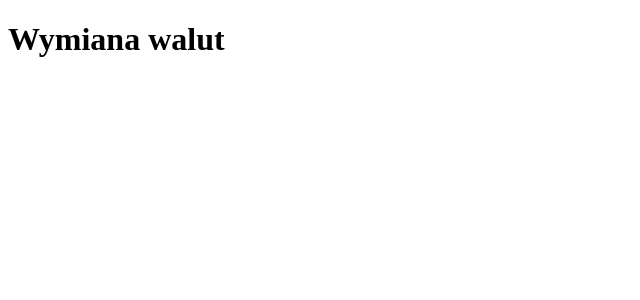
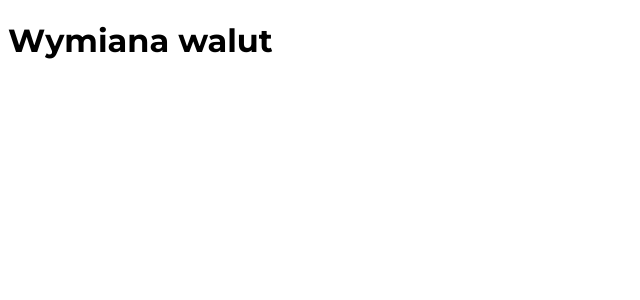
Before and after one commit to pawl0wski/CurrencyExchange, a React (Vite) app: page / in a window 1280 px wide. Shown: the top 300 px of the page, without its empty margins (0-640 px from the left). Built offline with nearby package versions, Linux system fonts and the light colour scheme.

Commit message:
Add Montserrat and Roboto fonts

```diff
--- a/index.html
+++ b/index.html
@@ -3,6 +3,9 @@
   <head>
     <meta charset="UTF-8" />
     <meta name="viewport" content="width=device-width, initial-scale=1.0" />
+    <link rel="preconnect" href="https://fonts.googleapis.com">
+    <link rel="preconnect" href="https://fonts.gstatic.com" crossorigin>
+    <link href="https://fonts.googleapis.com/css2?family=Montserrat:ital,wght@0,100..900;1,100..900&family=Roboto:ital,wght@0,100;0,300;0,400;0,500;0,700;0,900;1,100;1,300;1,400;1,500;1,700;1,900&display=swap" rel="stylesheet">
     <title>Aplikacja do wymiany walut</title>
   </head>
   <body>
--- a/src/styles/global.scss
+++ b/src/styles/global.scss
@@ -0,0 +1,7 @@
+h1, h2, h3, h4, h5 {
+  font-family: "Montserrat", sans-serif;
+}
+
+p, div {
+  font-family: "Roboto", sans-serif;
+}
```
